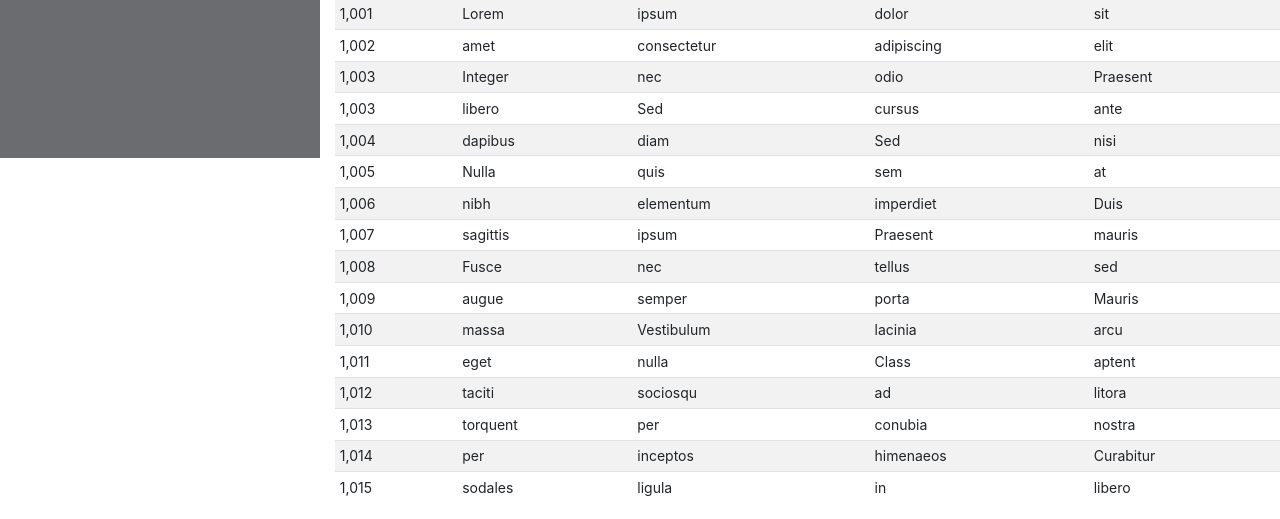
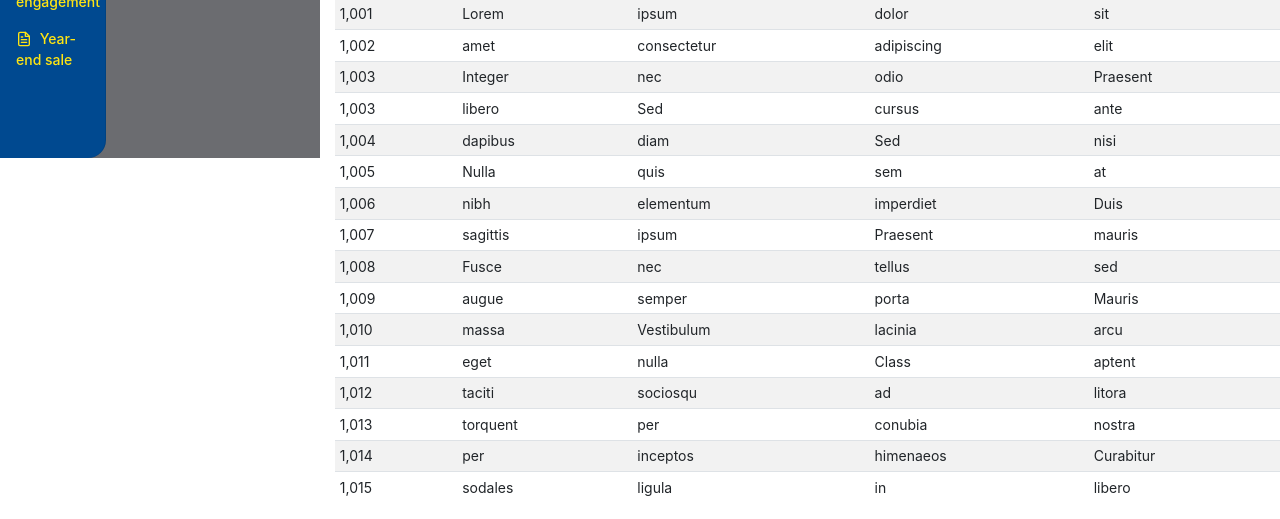
Before and after one commit to G2-D/rebranding-itau, a website built with webpack: page public/index.html in a window 1280 px wide. Shown: the part 642-1161 px from the top of the page. Built offline with nearby package versions, Linux system fonts and the light colour scheme.

Commit message:
Barra lateral de contas adicionada

```diff
--- a/public/index.html
+++ b/public/index.html
@@ -25,11 +25,7 @@
 
     <div class="container-fluid">
         <div class="row">
-<<<<<<< HEAD
-            <!-- <nav id="sidebarMenu" class="col-md-3 col-lg-2 d-md-block bg-light sidebar collapse">
-=======
             <nav id="sidebarMenu" class="col-md-1 col-lg-1 d-md-block bg-secondary-brand sidebar">
->>>>>>> 04cf499dda8f50bb109c7dfa200e4a31086a16f4
                 <div class="sidebar-sticky pt-3">
                     <ul class="nav flex-column">
                         <li class="nav-item">
```
